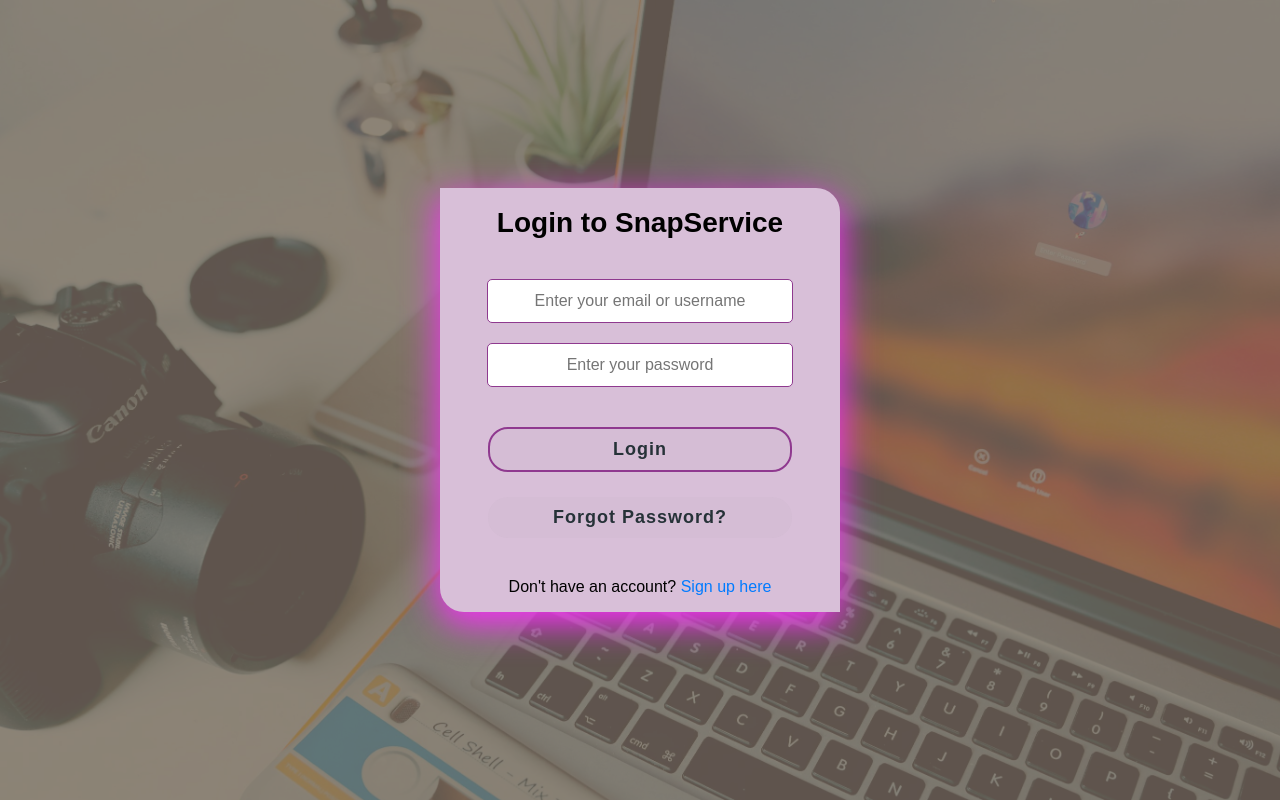
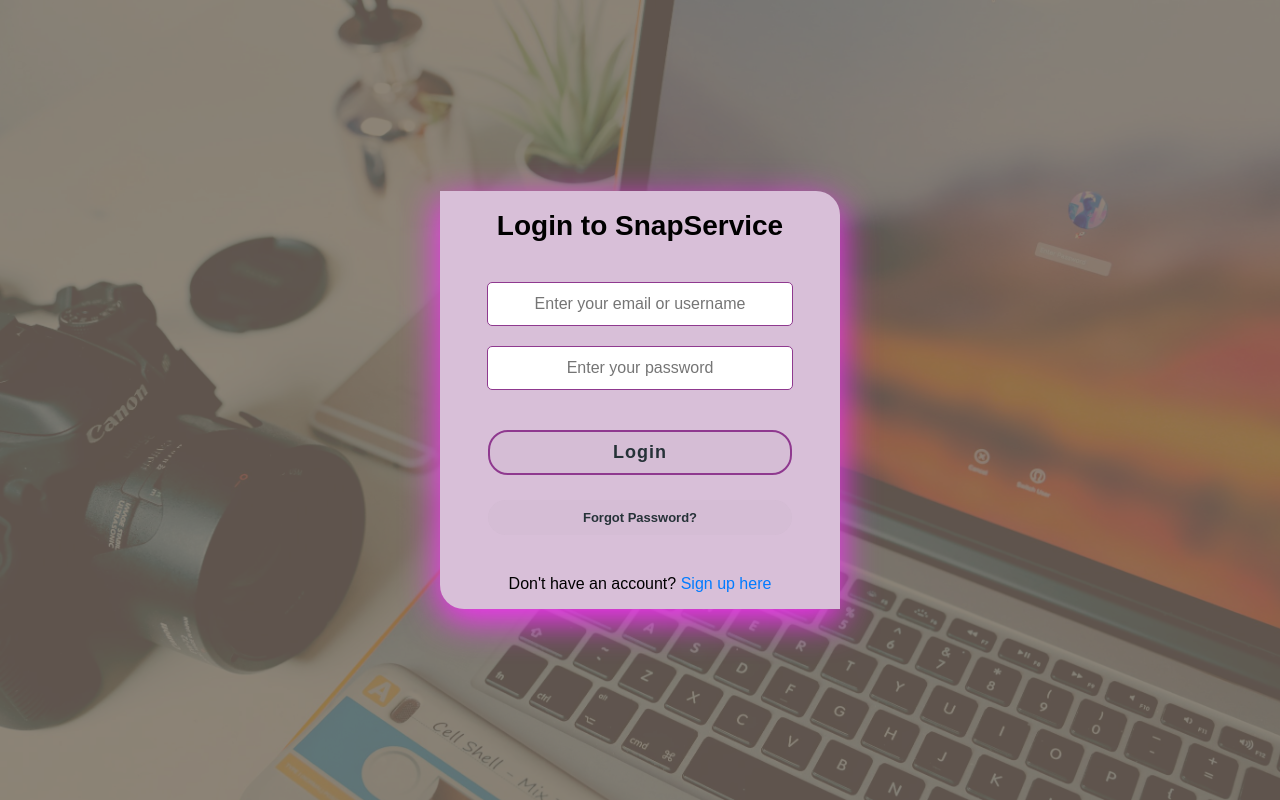
Before and after one commit to snapservicess/snapservices, a PHP site: page /login.html in a window 1280 px wide. Run offline with PHP 8.4, Linux system fonts and the light colour scheme.

Commit message:
Update login.css

```diff
--- a/login.css
+++ b/login.css
@@ -101,10 +101,9 @@ body {
     width: 76%;
     color: rgb(38, 50, 56);
     font-weight: 700;
-    font-size: 18px;
-    letter-spacing: 1px;
+    font-size: 13px;
+    letter-spacing: 0;
     padding: 10px 20px;
-    border-radius: 20px;
     border: none;
     margin-bottom: 20px;
     margin-top: 15px;
```
